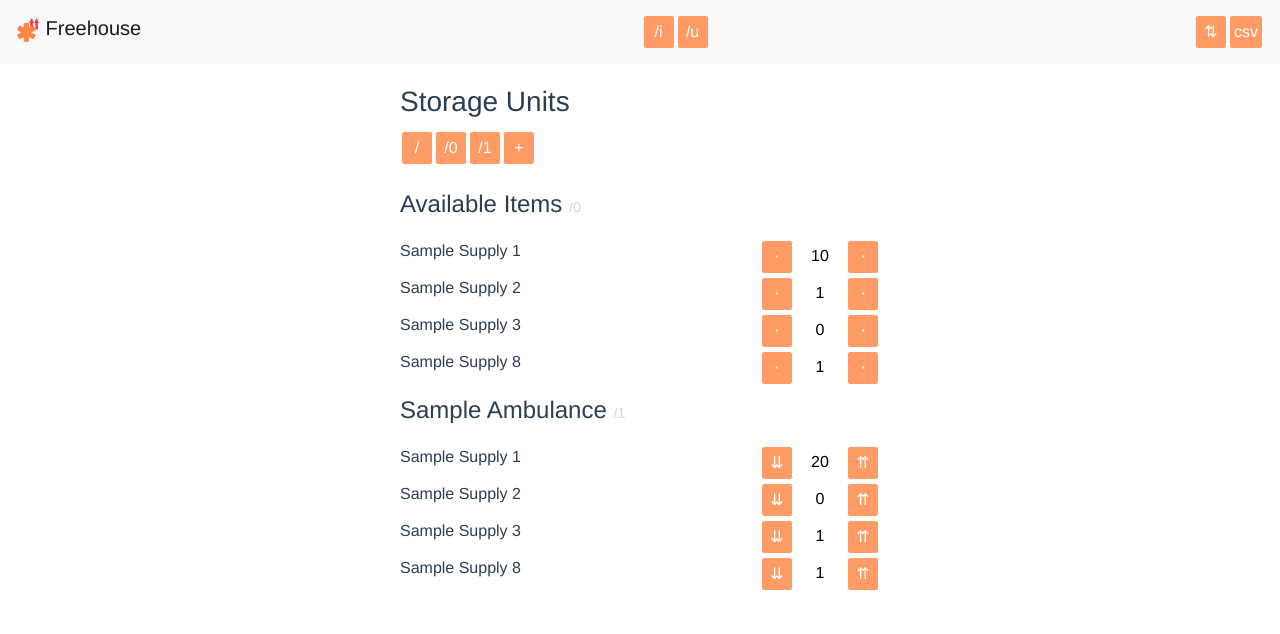
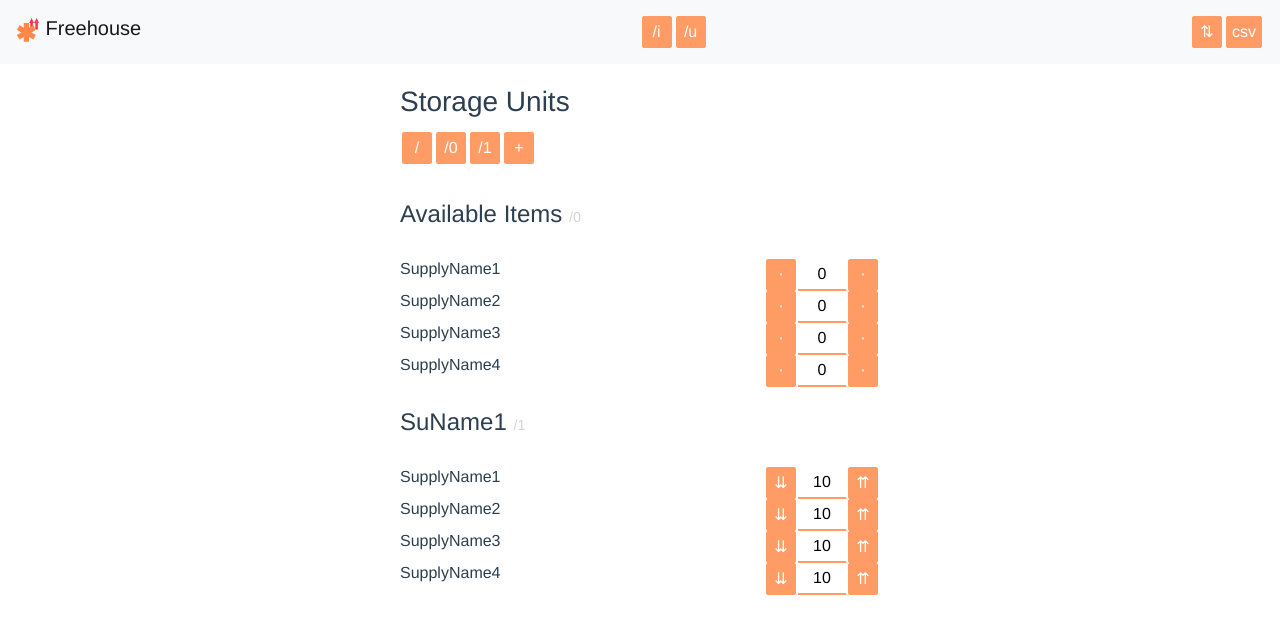
Before and after one commit to quinlanharsch/free-warehouse, a Vue app: page /#/u in a window 1280 px wide. Shown: the top 634 px of the page. Built offline with nearby package versions, Linux system fonts and the light colour scheme.

Commit message:
Early Add Storage Unit

```diff
--- a/src/App.vue
+++ b/src/App.vue
@@ -40,18 +40,16 @@ export default {
 }
 h1, h2, h3, h4, h5, h6{
   margin: 0;
+  padding: 0.4em 0;
+  text-align: left;
 }
 h1:hover, h2:hover, h3:hover, h4:hover, h5:hover, h6:hover, p:hover, div:hover{
   cursor: default;
 }
-.itemTypes{
-  padding: 0.2em 0;
-  margin: 2px 0;
-}
 .btn{
   margin: 2px;
   min-width: 30px;
-  padding: 3px;
+  padding: 3px 5px;
   border: 1px solid #ff9c66;
   background-color: #ff9c66;
   color: white;
@@ -65,8 +63,7 @@ h1:hover, h2:hover, h3:hover, h4:hover, h5:hover, h6:hover, p:hover, div:hover{
   cursor: pointer;
 }
 .hzAlignWrapper{
-  padding: 0.8em 0;
-  margin: 2px 0;
+  padding: 1em 0;
   position: relative;
 }
 .hzAlignInner{
@@ -82,14 +79,28 @@ h1:hover, h2:hover, h3:hover, h4:hover, h5:hover, h6:hover, p:hover, div:hover{
   top: 0.2em;
   display: inline-block;
 }
-
 input[type=text]{
   padding: 3px;
-  margin: 0 2px;
-  width: 3em;
   border: 0;
+  border-bottom: 2px solid #ff9c66;
   text-align: center;
   font-family:inherit;
   font-size: inherit;
 }
+input[type=text].w-3{
+  width: 3em;
+}
+input[type=text].w-20{
+  width: 20em;
+}
+.su{
+  margin: 10px 0;
+}
+.su-id{
+  font-size: 0.6em;
+  color: lightgray;
+}
+.su-selector{
+  display: inline-block;
+}
 </style>
--- a/src/components/home-page.vue
+++ b/src/components/home-page.vue
@@ -22,7 +22,3 @@ export default {
   name: 'HomePage'
 }
 </script>
-
-<style scoped>
-
-</style>
--- a/src/components/item-list-page.vue
+++ b/src/components/item-list-page.vue
@@ -3,9 +3,9 @@
     <h3>Item Types</h3>
     <div class="itemTypes" v-for="(item, itemId) in this.itemTypes" :key="itemId">
       <h4 style="display:inline-block;"><span class="su-id">/{{itemId}}</span> {{item.name}}</h4>
-      <input type="text" v-model="item.total" readonly>
+      <input class="w-3" type="text" v-model="item.total" readonly>
       /
-      <input type="text" v-model="item.capacity">
+      <input class="w-3" type="text" v-model="item.capacity">
     </div>
   </div>
 </template>
@@ -24,7 +24,3 @@ export default {
   }
 }
 </script>
-
-<style>
-
-</style>
--- a/src/components/navbar.vue
+++ b/src/components/navbar.vue
@@ -35,15 +35,10 @@ export default {
   },
   computed: {
     ...mapState(['storageMode']),
-    ...mapGetters(['csvData'])
   },
   methods: {
-    ...mapMutations(['toggleStorageMode'])
+    ...mapMutations(['toggleStorageMode']),
+    ...mapGetters(['csvData'])
   }
 }
 </script>
-
-<!-- Add "scoped" attribute to limit CSS to this component only -->
-<style scoped>
-
-</style>
--- a/src/components/new-storage-unit-page.vue
+++ b/src/components/new-storage-unit-page.vue
@@ -3,9 +3,15 @@
     <h3>Storage Units</h3>
     <storage-unit-page-selector></storage-unit-page-selector>
     <br/>
-    <div>Name: <input type="text" v-model="this.newSu.name"> /{{nextSuId}}</div>
-    <div v-for="(qty, itemId) in this.newSu.itemList" :key="itemId">
-      <div>{{itemId}} {{qty}}</div>
+    <h5>
+      <input class="w-75" type="text" v-model="newSu.name">
+      <span class="su-id">/{{nextSuId}}</span>
+    </h5>
+    <div v-for="(qty, itemId) in newSu.itemList" :key="itemId">
+      <div>
+        {{itemNameById(itemId)}}
+        <span class="su-id">:{{itemId}}</span>
+        <input class="w-3" type="text" v-model="newSu.itemList[itemId]"/></div>
     </div>
     <button class="btn" @click="add()">add</button>
   </div>
@@ -14,7 +20,7 @@
 <script>
 import store from '../store.js'
 import StorageUnitPageSelector from './storage-unit-page-selector'
-import {mapGetters} from 'vuex'
+import {mapGetters, mapMutations} from 'vuex'
 
 export default {
   store,
@@ -42,13 +48,24 @@ export default {
         }
       }
       if (lowest == -1) { lowest = k[k.length - 1] + 1 }
-      console.log(lowest);
       return lowest
     }
   },
   methods: {
+    ...mapMutations(['updateQuantity']),
     add(){
-      this.suList[this.nextSuId] = this.newSu
+      this.suList[this.nextSuId.toString()] = {
+        name:this.newSu.name,
+        itemList: {}
+      }
+      for (var key of Object.keys(this.itemTypes)){
+        this.suList[this.nextSuId].itemList[key] = 0
+      }
+      for(var itemId in this.newSu.itemList) this.updateQuantity({
+        'suId': this.nextSuId,
+        'itemId': itemId,
+        'qty': this.newSu.itemList[itemId]
+      })
       this.$router.push({ path: '/u/' + this.nextSuId.toString() })
     }
   },
@@ -60,6 +77,3 @@ export default {
   }
 }
 </script>
-
-<style>
-</style>
--- a/src/components/storage-unit-item.vue
+++ b/src/components/storage-unit-item.vue
@@ -8,17 +8,17 @@
         <!-- todo make this a component -->
         <div v-if="!this.storageMode">
           <div class="btn" @click="onAquire()">＋</div>
-          <input type="text" v-model="quantity">
+          <input class="w-3" type="text" v-model="quantity">
           <div class="btn" v-if="!this.storageMode" @click="onConsume()">－</div>
         </div>
         <div v-else-if="this.storageMode && (this.suId != '0')">
           <div class="btn" @click="onRetrieve()">⇊</div>
-          <input type="text" v-model="quantity">
+          <input class="w-3" type="text" v-model="quantity">
           <div class="btn" @click="onStore()">⇈</div>
         </div>
         <div v-else>
           <div class="btn">⋅</div>
-          <input type="text" v-model="quantity">
+          <input class="w-3" type="text" v-model="quantity">
           <div class="btn">⋅</div>
         </div>
       </div>
@@ -75,10 +75,3 @@ export default {
   }
 }
 </script>
-
-<!-- Add "scoped" attribute to limit CSS to this component only -->
-<style scoped>
-.hzAlignWrapper{
-  margin: 0 0 17px 0
-}
-</style>
--- a/src/components/storage-unit-page-selector.vue
+++ b/src/components/storage-unit-page-selector.vue
@@ -20,9 +20,3 @@ export default {
   }
 }
 </script>
-
-<style>
-.su-selector{
-  display: inline-block;
-}
-</style>
--- a/src/components/storage-unit-page.vue
+++ b/src/components/storage-unit-page.vue
@@ -28,7 +28,3 @@ export default {
   }
 }
 </script>
-
-<style>
-
-</style>
--- a/src/components/storage-unit-single-page.vue
+++ b/src/components/storage-unit-single-page.vue
@@ -33,7 +33,3 @@ export default {
   }
 }
 </script>
-
-<style>
-
-</style>
--- a/src/components/storage-unit.vue
+++ b/src/components/storage-unit.vue
@@ -2,7 +2,7 @@
   <div class='StorageUnit'>
     <h4 @click="singlePage()">{{su.name}} <span class="su-id">/{{suId}}</span></h4>
     <div class='hzAlignWrapper'>
-      <div v-for="(qty, itemId) in su.itemList" :key="itemId" class="item">
+      <div v-for="(qty, itemId) in su.itemList" :key="itemId" class="su-item-wrapper">
         <storage-unit-item :itemId='itemId' :qty='qty' :suId='suId'></storage-unit-item>
       </div>
     </div>
@@ -39,25 +39,3 @@ export default {
   }
 }
 </script>
-
-<!-- Add "scoped" attribute to limit CSS to this component only -->
-<style>
-h3, p{
-  margin: 0;
-  padding: 0.4em 0;
-  text-align: left;
-}
-.hzAlignWrapper{
-  padding: 10px 0;
-}
-.su{
-  margin: 10px 0;
-}
-.su-id{
-  font-size: 0.6em;
-  color: lightgray;
-}
-.item{
-  margin: 5px 0;
-}
-</style>
--- a/src/store.js
+++ b/src/store.js
@@ -10,28 +10,28 @@ export default new Vuex.Store({
   state:{  // default state
     storageMode: true,
     itemTypes: {
-      '1': {name:"Sample Supply 1", total: 30, capacity:50},
-      '2': {name:"Sample Supply 2", total: 1, capacity:10},
-      '3': {name:"Sample Supply 3", total: 1, capacity:10},
-      '8': {name:"Sample Supply 8", total: 2, capacity:10}
+      1: {name:"SupplyName1", total: 10, capacity:100},
+      2: {name:"SupplyName2", total: 10, capacity:100},
+      3: {name:"SupplyName3", total: 10, capacity:100},
+      4: {name:"SupplyName4", total: 10, capacity:100}
     },
 		suList:{
       0: {
         name:"Available Items",
         itemList: {
-          '1': 10,
-          '2': 1,
+          '1': 0,
+          '2': 0,
           '3': 0,
-          '8': 1
+          '4': 0
         }
       },
 			1: {
-        name:"Sample Ambulance",
+        name:"SuName1",
         itemList: {
-          '1': 20,
-          '2': 0,
-          '3': 1,
-          '8': 1
+          '1': 10,
+          '2': 10,
+          '3': 10,
+          '4': 10
         }
       },
 		},
@@ -55,8 +55,8 @@ export default new Vuex.Store({
       return state.itemTypes[itemId].name
     },
     csvData: (state) => {
-      const suListKeys = Object.keys(state.suList)
-      const itemListKeys = Object.keys(state.itemTypes)
+      var suListKeys = Object.keys(state.suList)
+      var itemListKeys = Object.keys(state.itemTypes)
       var csv = new Array(suListKeys.length + 1)
       csv[0] = 'Name'
       itemListKeys.forEach(function(itemId){
```
